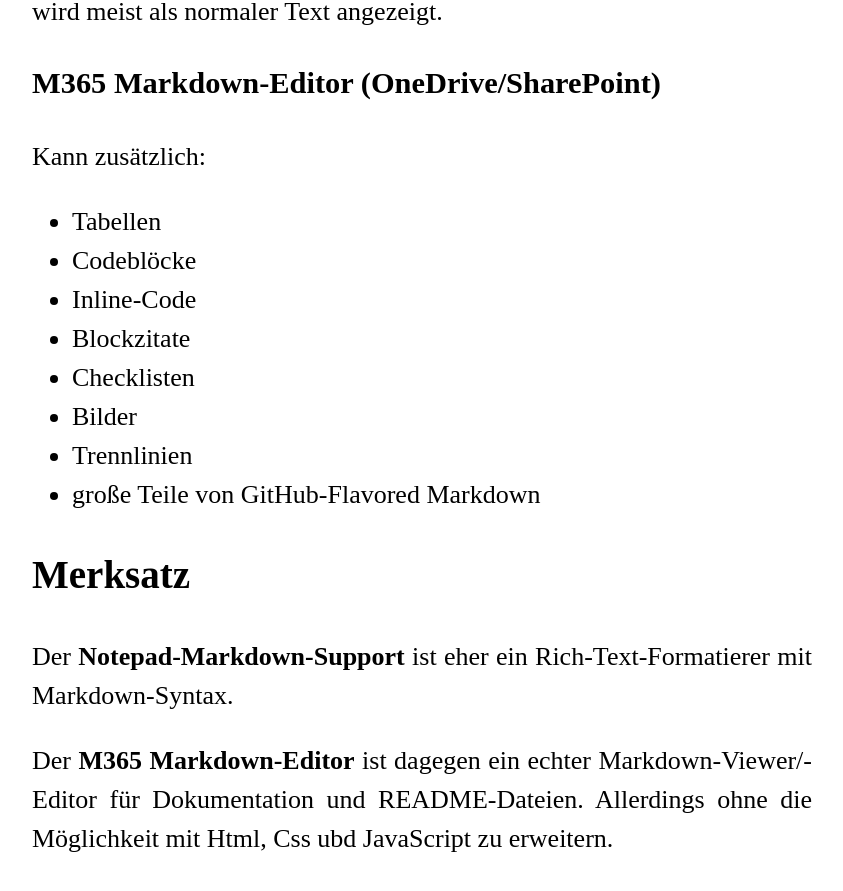
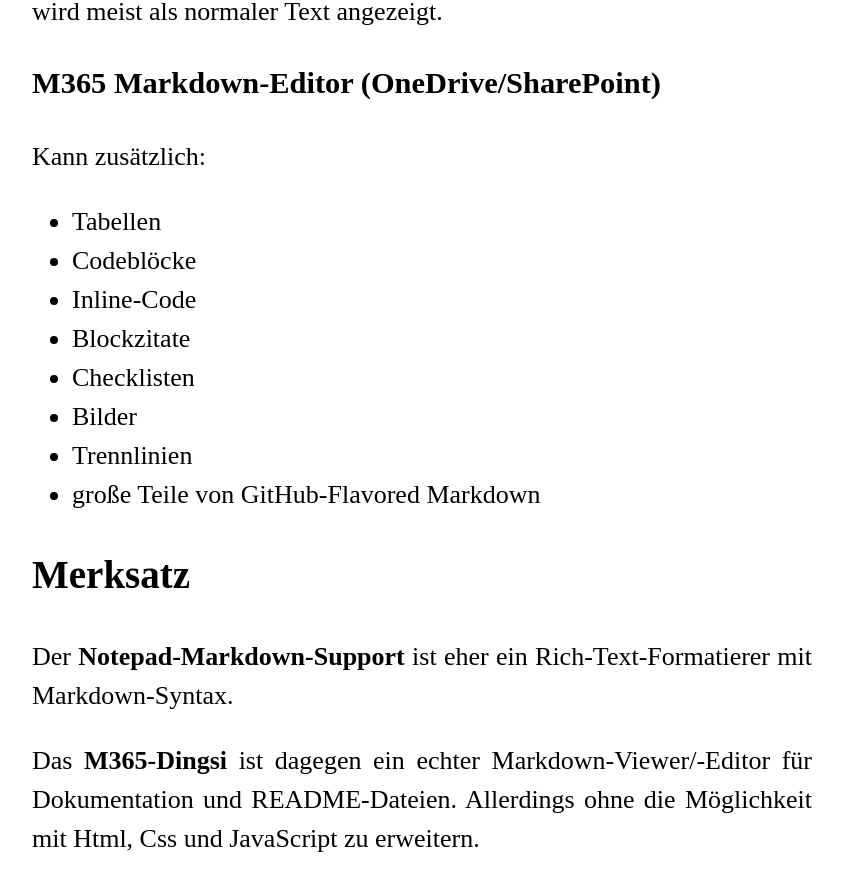
Before and after one commit to MonaLgbt/MonaLgbt.github.io, a Jekyll site: the page built from pages/comparison.md, in a window 1280 px wide and 900 px high, scrolled down 1912 px. Shown: the top 891 px of the window, without its empty margins (218-1061 px from the left). Built offline with Jekyll 4.4.1, drawn with Linux system fonts in a browser that asks for light colours.

Commit message:
Update comparison.md

```diff
--- a/pages/comparison.md
+++ b/pages/comparison.md
@@ -63,4 +63,4 @@
 
 Der **Notepad-Markdown-Support** ist eher ein Rich-Text-Formatierer mit Markdown-Syntax.
 
-Der **M365 Markdown-Editor** ist dagegen ein echter Markdown-Viewer/-Editor für Dokumentation und README-Dateien. Allerdings ohne die Möglichkeit mit Html, Css ubd JavaScript zu erweitern.
+Das **M365-Dingsi** ist dagegen ein echter Markdown-Viewer/-Editor für Dokumentation und README-Dateien. Allerdings ohne die Möglichkeit mit Html, Css und JavaScript zu erweitern.
```
